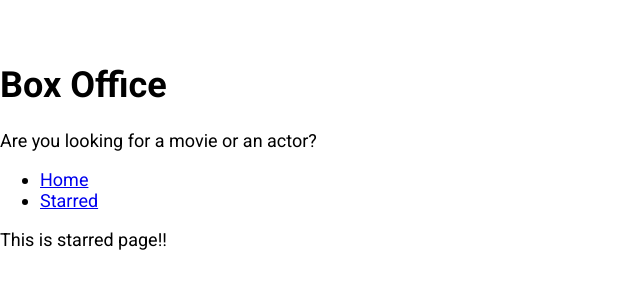
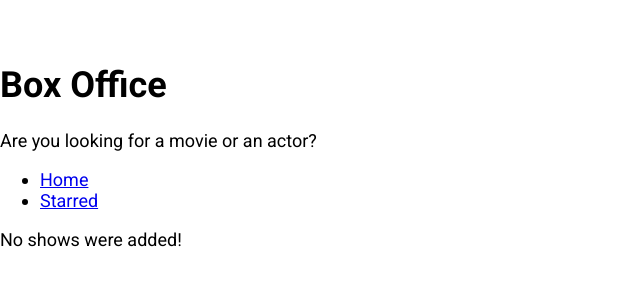
Before and after one commit to Sonakshi888/React-Projects, a React (Create React App) app in the folder box-office-app/: page /starred in a window 1280 px wide. Shown: the top 300 px of the page, without its empty margins (0-640 px from the left). Built offline with nearby package versions, Linux system fonts and the light colour scheme.

Commit message:
Add : Starred component

```diff
--- a/box-office-app/src/Pages/Starred.jsx
+++ b/box-office-app/src/Pages/Starred.jsx
@@ -1,8 +1,41 @@
-import React from 'react';
+import React, { useState, useEffect } from 'react';
+import { useShows } from '../misc/custom-hooks';
+import { apiGet } from '../misc/config';
+import ShowGrid from '../components/shows/ShowGrid';
 import MainPageLayout from '../components/MainPageLayout';
 
 const Starred = () => {
-  return <MainPageLayout>This is starred page!!</MainPageLayout>;
+  const [starred] = useShows();
+  const [shows, setShows] = useState(null);
+  const [isLoading, setIsLoading] = useState(true);
+  const [error, setError] = useState(null);
+
+  useEffect(() => {
+    if (starred && starred.length > 0) {
+      const promises = starred.map(showId => apiGet(`/shows/${showId}`));
+      Promise.all(promises)
+        .then(apiData => apiData.map(show => ({ show })))
+        .then(results => {
+          setShows(results);
+          setIsLoading(false);
+        })
+        .catch(err => {
+          setError(err.message);
+          setIsLoading(false);
+        });
+    } else {
+      setIsLoading(false);
+    }
+  }, [starred]);
+
+  return (
+    <MainPageLayout>
+      {isLoading && <div>Shows are being loaded!</div>}
+      {error && <div>Error occured: {error}</div>}
+      {!isLoading && !shows && <div>No shows were added!</div>}
+      {!isLoading && !error && shows && <ShowGrid data={shows} />}
+    </MainPageLayout>
+  );
 };
 
 export default Starred;
```
